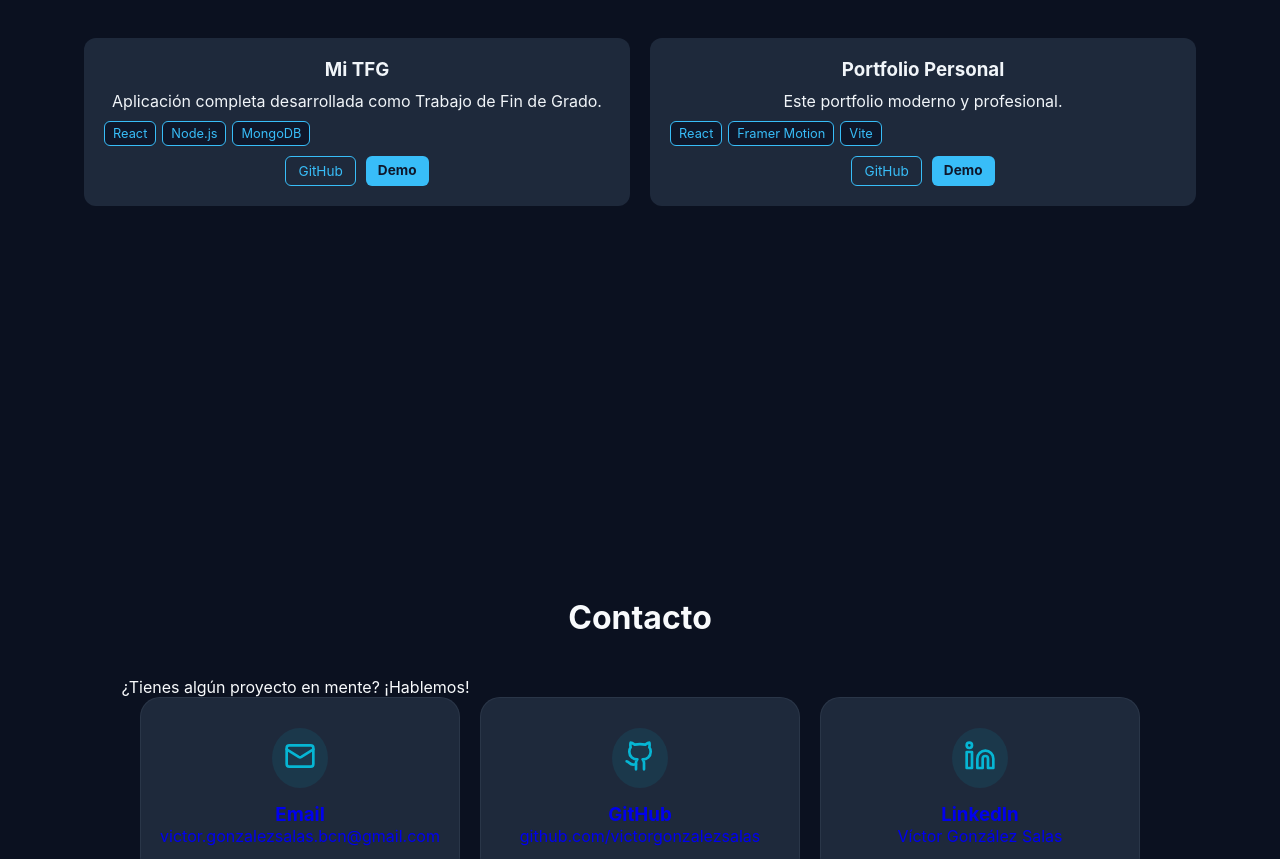
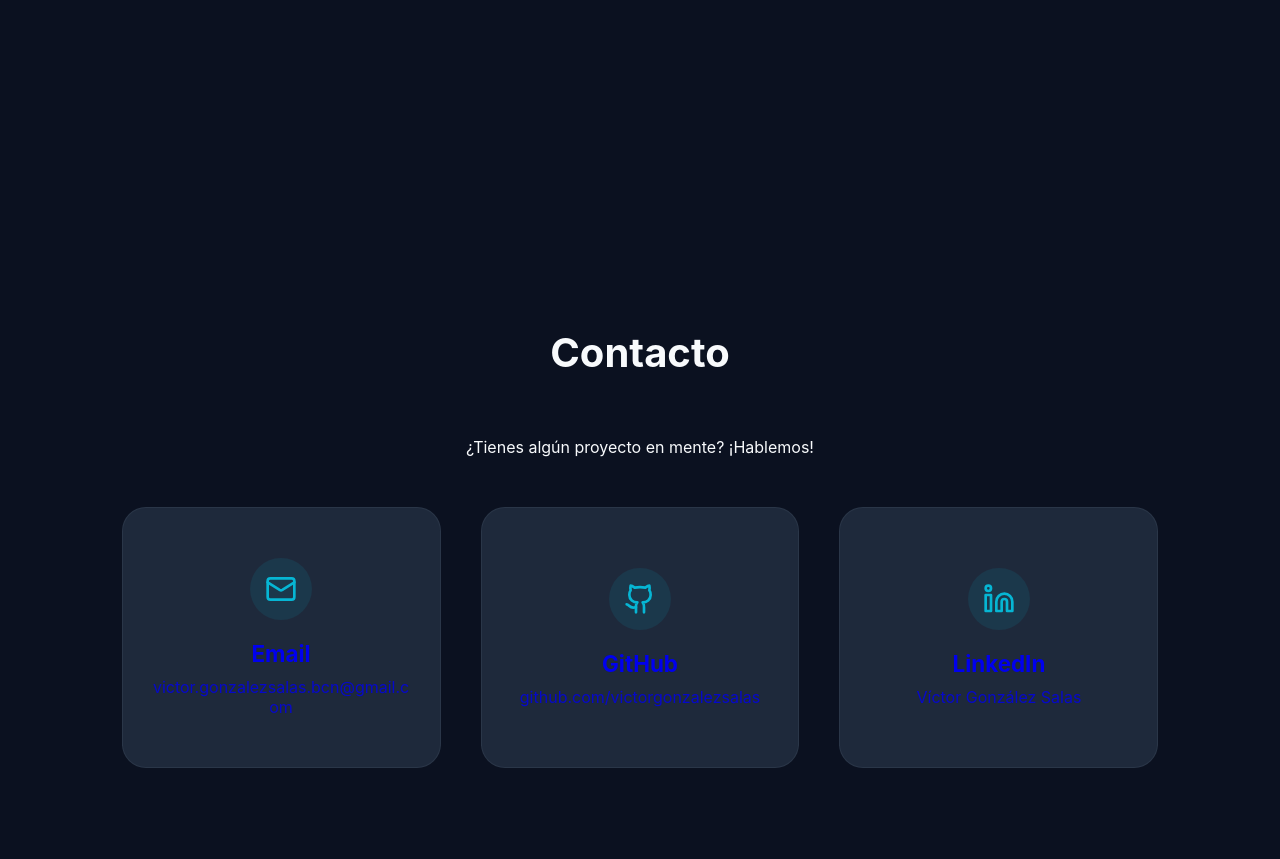
Before and after one commit to victorgonzalezsalasbcn-ctrl/Portfolio, a React (Vite) app: page / in a window 1280 px wide. Shown: the part 1541-2400 px from the top of the page. Built offline with nearby package versions, Linux system fonts and the light colour scheme.

Commit message:
Espaciado en el apartado Contact

```diff
--- a/src/index.css
+++ b/src/index.css
@@ -92,37 +92,76 @@ nav {
 #hero h1 { font-size: clamp(1.8rem, 8vw, 4rem); margin-bottom: 20px; }
 
 /* --- CONTACTO --- */
-section { padding: 60px 5%; }
+#contact {
+  padding: 100px 5%;
+  display: flex;
+  flex-direction: column;
+  align-items: center; /* Centra las cajas horizontalmente */
+  text-align: center;   /* Centra títulos y textos sueltos */
+}
 
-h2 { font-size: 2rem; text-align: center; margin-bottom: 40px; }
+h2 {
+  font-size: 2.5rem;
+  text-align: center;
+  margin-bottom: 60px; /* Más espacio bajo el título */
+}
+
+.contact-subtitle {
+  margin-bottom: 50px;
+  max-width: 600px;
+  margin-left: auto;
+  margin-right: auto;
+}
 
 .contact-grid {
   display: grid;
-  grid-template-columns: repeat(auto-fit, minmax(280px, 1fr));
-  gap: 20px;
+  grid-template-columns: repeat(auto-fit, minmax(300px, 1fr));
+  gap: 40px; /* Mucho más espacio entre las cajas */
   width: 100%;
-  max-width: 1000px;
+  max-width: 1100px;
   margin: 0 auto;
 }
 
 .contact-card {
   background: var(--card);
-  padding: 30px 20px;
-  border-radius: 20px;
+  padding: 50px 30px; /* Más aire dentro de cada caja */
+  border-radius: 24px;
   text-decoration: none;
   border: 1px solid rgba(148, 163, 184, 0.1);
   display: flex;
   flex-direction: column;
   align-items: center;
-  text-align: center;
+  justify-content: center;
+  text-align: center; /* Centra el texto plano dentro de la caja */
+  transition: transform 0.3s ease, box-shadow 0.3s ease;
+}
+
+.contact-card:hover {
+  transform: translateY(-10px);
+  box-shadow: 0 20px 40px rgba(0, 0, 0, 0.2);
+  border-color: var(--accent);
 }
 
 .contact-icon-wrapper {
   color: var(--accent);
-  margin-bottom: 15px;
+  margin-bottom: 20px; /* Más separación bajo el icono */
   background: rgba(6, 182, 212, 0.1);
-  padding: 12px;
+  padding: 15px;
   border-radius: 50%;
+  display: flex;
+  align-items: center;
+  justify-content: center;
+}
+
+.contact-card h3 {
+  margin-bottom: 10px;
+  font-size: 1.4rem;
+}
+
+.contact-card p {
+  font-size: 1rem;
+  opacity: 0.8;
+  word-break: break-all; /* Evita que el email rompa la caja en móviles */
 }
 
 /* --- AJUSTES MÓVIL CRÍTICOS --- */
```
